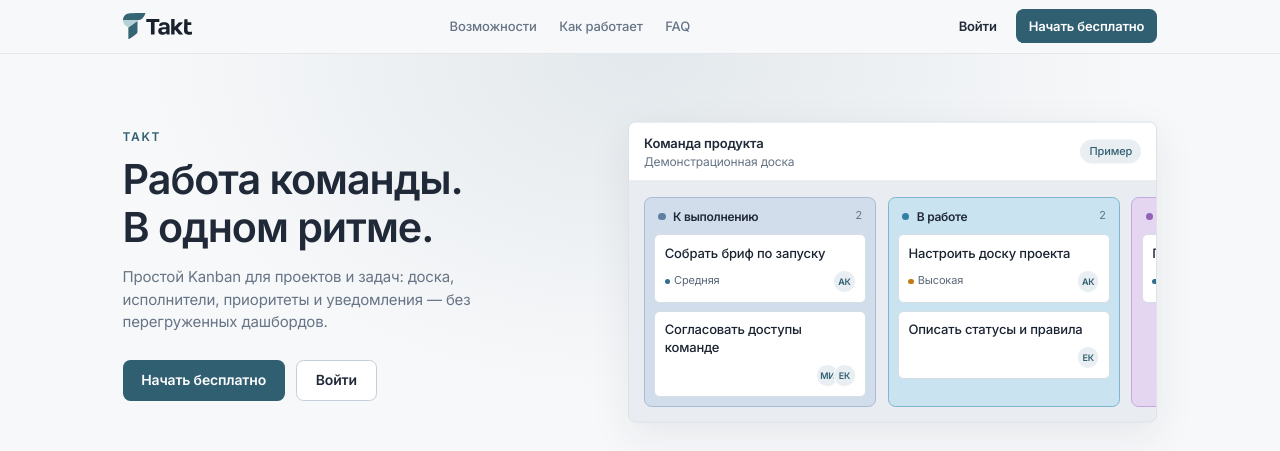
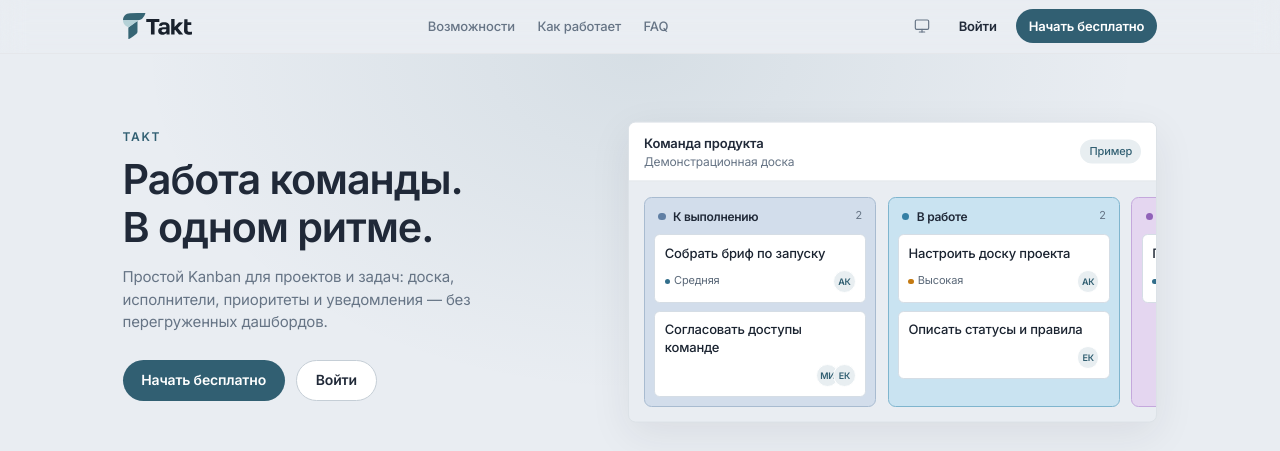
Before and after one commit to gadzhilaev/takt, a Next.js app in the folder frontend/: page / in a window 1280 px wide. Shown: the top 451 px of the page. Built offline with nearby package versions, Linux system fonts and the light colour scheme.

Commit message:
Добавить светлую/тёмную тему на лендинг и починить логотип.

```diff
--- a/frontend/src/app/globals.css
+++ b/frontend/src/app/globals.css
@@ -83,34 +83,10 @@ html.dark {
   --kanban-done-desc: #8e99a6;
 }
 
-/* Public marketing page stays light even when html.dark is on. */
+/* Marketing landing follows html.light / html.dark tokens (same as app). */
 .takt-landing {
-  color-scheme: light;
-  --background: #f7f8fa;
-  --foreground: #202938;
-  --surface: #ffffff;
-  --surface-2: #f1f3f5;
-  --muted: #667485;
-  --muted-fg: #667485;
-  --border: #dce2e7;
-  --border-strong: #c5ced6;
-  --accent: #315f72;
-  --accent-soft: #e8eef1;
-  --accent-fg: #ffffff;
-  --priority-low: #667485;
-  --priority-medium: #326e8b;
-  --priority-high: #c47a12;
-  --priority-urgent: #c63f3f;
-  --kanban-board-bg: #e9edf2;
-  --kanban-card-bg: #ffffff;
-  --kanban-card-border: #d5dde5;
-  --kanban-card-shadow: 0 1px 2px rgba(32, 41, 56, 0.05), 0 1px 1px rgba(32, 41, 56, 0.03);
-  --kanban-card-title: #1a2330;
-  --kanban-card-desc: #5a6878;
-  --kanban-done-title: #4a5564;
-  --kanban-done-desc: #6b7787;
   color: var(--foreground);
-  background: #f7f8fa;
+  background: var(--background);
 }
 
 html {
--- a/frontend/src/components/landing/landing-kanban-demo.tsx
+++ b/frontend/src/components/landing/landing-kanban-demo.tsx
@@ -68,13 +68,13 @@ export function LandingKanbanDemo({ className }: { className?: string }) {
   return (
     <div
       className={cn(
-        "overflow-hidden rounded-[var(--radius-lg)] border border-[var(--border)] bg-[#E9EDF2] shadow-[0_12px_40px_rgba(32,41,56,0.08)]",
+        "overflow-hidden rounded-[var(--radius-lg)] border border-[var(--border)] bg-[var(--kanban-board-bg)] shadow-[0_12px_40px_rgba(32,41,56,0.08)] dark:shadow-[0_12px_40px_rgba(0,0,0,0.35)]",
         className
       )}
       role="img"
       aria-label="Пример доски Takt: четыре столбца с задачами"
     >
-      <div className="flex items-center justify-between border-b border-[var(--border)] bg-white px-4 py-3">
+      <div className="flex items-center justify-between border-b border-[var(--border)] bg-[var(--surface)] px-4 py-3">
         <div>
           <p className="text-[13px] font-semibold text-[var(--foreground)]">Команда продукта</p>
           <p className="text-[12px] text-muted">Демонстрационная доска</p>
@@ -99,7 +99,7 @@ export function LandingKanbanDemo({ className }: { className?: string }) {
               {col.tasks.map((task) => (
                 <li
                   key={task.title}
-                  className="rounded-[var(--radius-sm)] border border-[var(--kanban-card-border)] bg-white p-2.5 shadow-[var(--kanban-card-shadow)]"
+                  className="rounded-[var(--radius-sm)] border border-[var(--kanban-card-border)] bg-[var(--kanban-card-bg)] p-2.5 shadow-[var(--kanban-card-shadow)]"
                 >
                   <p
                     className={cn(
@@ -115,7 +115,7 @@ export function LandingKanbanDemo({ className }: { className?: string }) {
                       {task.assignees.map((a) => (
                         <span
                           key={a}
-                          className="flex h-6 w-6 items-center justify-center rounded-full border border-white bg-[var(--accent-soft)] text-[9px] font-semibold text-[var(--accent)]"
+                          className="flex h-6 w-6 items-center justify-center rounded-full border border-[var(--surface)] bg-[var(--accent-soft)] text-[9px] font-semibold text-[var(--accent)]"
                         >
                           {a}
                         </span>
--- a/frontend/src/components/landing/landing-page.tsx
+++ b/frontend/src/components/landing/landing-page.tsx
@@ -2,6 +2,7 @@ import Link from "next/link";
 import { BrandLogo } from "@/components/brand-mark";
 import { AppIcon } from "@/components/ui/app-icon";
 import { LandingKanbanDemo } from "@/components/landing/landing-kanban-demo";
+import { LandingThemeToggle } from "@/components/landing/landing-theme-toggle";
 import { paths } from "@/lib/paths";
 
 const FEATURES = [
@@ -70,8 +71,8 @@ const FAQ = [
 
 export function LandingPage() {
   return (
-    <div className="takt-landing min-h-screen bg-[#F7F8FA] text-[var(--foreground)]">
-      <header className="sticky top-0 z-40 border-b border-[var(--border)]/80 bg-[#F7F8FA]/90 backdrop-blur-md">
+    <div className="takt-landing min-h-screen bg-[var(--background)] text-[var(--foreground)]">
+      <header className="sticky top-0 z-40 border-b border-[var(--border)]/80 bg-[var(--background)]/90 backdrop-blur-md">
         <div className="mx-auto flex h-14 max-w-6xl items-center justify-between gap-4 px-4 sm:px-6">
           <Link href={paths.home} className="inline-flex min-w-0" aria-label="Takt — на главную">
             <BrandLogo className="h-7 w-auto max-w-[9.5rem]" />
@@ -87,16 +88,17 @@ export function LandingPage() {
               FAQ
             </a>
           </nav>
-          <div className="flex items-center gap-2">
+          <div className="flex items-center gap-1.5 sm:gap-2">
+            <LandingThemeToggle />
             <Link
               href={paths.login}
-              className="hidden h-9 items-center rounded-[var(--radius)] px-3 text-[13px] font-semibold text-foreground hover:bg-black/[0.04] sm:inline-flex"
+              className="hidden h-9 items-center rounded-full px-3 text-[13px] font-semibold text-foreground hover:bg-[var(--surface-2)] sm:inline-flex"
             >
               Войти
             </Link>
             <Link
               href={paths.register}
-              className="inline-flex h-9 items-center rounded-[var(--radius)] bg-[var(--accent)] px-3.5 text-[13px] font-semibold text-white hover:brightness-[0.96]"
+              className="inline-flex h-9 items-center rounded-full bg-[var(--accent)] px-3.5 text-[13px] font-semibold text-white hover:brightness-[0.96]"
             >
               Начать бесплатно
             </Link>
@@ -125,13 +127,13 @@ export function LandingPage() {
               <div className="mt-7 flex flex-wrap items-center gap-3">
                 <Link
                   href={paths.register}
-                  className="inline-flex h-11 items-center justify-center rounded-[var(--radius)] bg-[var(--accent)] px-5 text-[14px] font-semibold text-white hover:brightness-[0.96]"
+                  className="inline-flex h-11 items-center justify-center rounded-full bg-[var(--accent)] px-5 text-[14px] font-semibold text-white hover:brightness-[0.96]"
                 >
                   Начать бесплатно
                 </Link>
                 <Link
                   href={paths.login}
-                  className="inline-flex h-11 items-center justify-center rounded-[var(--radius)] border border-[var(--border-strong)] bg-white px-5 text-[14px] font-semibold text-foreground hover:bg-[var(--surface-2)]"
+                  className="inline-flex h-11 items-center justify-center rounded-full border border-[var(--border-strong)] bg-[var(--surface)] px-5 text-[14px] font-semibold text-foreground hover:bg-[var(--surface-2)]"
                 >
                   Войти
                 </Link>
@@ -151,7 +153,7 @@ export function LandingPage() {
             </div>
             <ul className="mt-10 grid gap-4 sm:grid-cols-2 lg:grid-cols-4">
               {FEATURES.map((f) => (
-                <li key={f.title} className="rounded-[var(--radius)] border border-[var(--border)] bg-white p-5">
+                <li key={f.title} className="rounded-[var(--radius)] border border-[var(--border)] bg-[var(--surface)] p-5">
                   <span className="inline-flex h-9 w-9 items-center justify-center rounded-[var(--radius-sm)] bg-[var(--accent-soft)] text-[var(--accent)]">
                     <AppIcon name={f.icon} size={18} />
                   </span>
@@ -163,7 +165,7 @@ export function LandingPage() {
           </div>
         </section>
 
-        <section id="how" className="scroll-mt-20 border-b border-[var(--border)] bg-white py-16 sm:py-20">
+        <section id="how" className="scroll-mt-20 border-b border-[var(--border)] bg-[var(--surface)] py-16 sm:py-20">
           <div className="mx-auto max-w-6xl px-4 sm:px-6">
             <div className="max-w-2xl">
               <h2 className="text-2xl font-semibold tracking-tight sm:text-[1.75rem]">Как работает Takt</h2>
@@ -204,15 +206,15 @@ export function LandingPage() {
                 </li>
               </ul>
             </div>
-            <div className="rounded-[var(--radius)] border border-[var(--border)] bg-white p-6 sm:p-8">
+            <div className="rounded-[var(--radius)] border border-[var(--border)] bg-[var(--surface)] p-6 sm:p-8">
               <p className="text-[12px] font-semibold uppercase tracking-[0.12em] text-muted">Платформы</p>
               <div className="mt-5 grid gap-4 sm:grid-cols-2">
-                <div className="rounded-[var(--radius-sm)] border border-[var(--border)] bg-[#F7F8FA] p-4">
+                <div className="rounded-[var(--radius-sm)] border border-[var(--border)] bg-[var(--surface-2)] p-4">
                   <AppIcon name="monitor" size={20} className="text-[var(--accent)]" />
                   <p className="mt-3 text-[15px] font-semibold">Web</p>
                   <p className="mt-1 text-[13px] text-muted">Работает в современном браузере, один домен для входа и доски.</p>
                 </div>
-                <div className="rounded-[var(--radius-sm)] border border-[var(--border)] bg-[#F7F8FA] p-4">
+                <div className="rounded-[var(--radius-sm)] border border-[var(--border)] bg-[var(--surface-2)] p-4">
                   <AppIcon name="profile" size={20} className="text-[var(--accent)]" />
                   <p className="mt-3 text-[15px] font-semibold">iOS и Android</p>
                   <p className="mt-1 text-[13px] text-muted">
@@ -224,7 +226,7 @@ export function LandingPage() {
           </div>
         </section>
 
-        <section id="faq" className="scroll-mt-20 border-b border-[var(--border)] bg-white py-16 sm:py-20">
+        <section id="faq" className="scroll-mt-20 border-b border-[var(--border)] bg-[var(--surface)] py-16 sm:py-20">
           <div className="mx-auto max-w-3xl px-4 sm:px-6">
             <h2 className="text-2xl font-semibold tracking-tight sm:text-[1.75rem]">Частые вопросы</h2>
             <div className="mt-8 divide-y divide-[var(--border)] border-y border-[var(--border)]">
@@ -256,13 +258,13 @@ export function LandingPage() {
             <div className="mt-7 flex flex-wrap items-center justify-center gap-3">
               <Link
                 href={paths.register}
-                className="inline-flex h-11 items-center rounded-[var(--radius)] bg-[var(--accent)] px-5 text-[14px] font-semibold text-white hover:brightness-[0.96]"
+                className="inline-flex h-11 items-center rounded-full bg-[var(--accent)] px-5 text-[14px] font-semibold text-white hover:brightness-[0.96]"
               >
                 Начать бесплатно
               </Link>
               <Link
                 href={paths.login}
-                className="inline-flex h-11 items-center rounded-[var(--radius)] border border-[var(--border-strong)] bg-white px-5 text-[14px] font-semibold hover:bg-[var(--surface-2)]"
+                className="inline-flex h-11 items-center rounded-full border border-[var(--border-strong)] bg-[var(--surface)] px-5 text-[14px] font-semibold hover:bg-[var(--surface-2)]"
               >
                 Войти
               </Link>
@@ -271,7 +273,7 @@ export function LandingPage() {
         </section>
       </main>
 
-      <footer className="border-t border-[var(--border)] bg-white">
+      <footer className="border-t border-[var(--border)] bg-[var(--surface)]">
         <div className="mx-auto flex max-w-6xl flex-col gap-8 px-4 py-10 sm:px-6 md:flex-row md:justify-between">
           <div>
             <BrandLogo className="h-6 w-auto max-w-[8rem]" />
--- /dev/null
+++ b/frontend/src/components/landing/landing-theme-toggle.tsx
@@ -0,0 +1,8 @@
+"use client";
+
+import { ThemeMenu } from "@/components/ui/theme-menu";
+
+/** Theme control for the public landing header (light / dark / system). */
+export function LandingThemeToggle() {
+  return <ThemeMenu />;
+}
```
